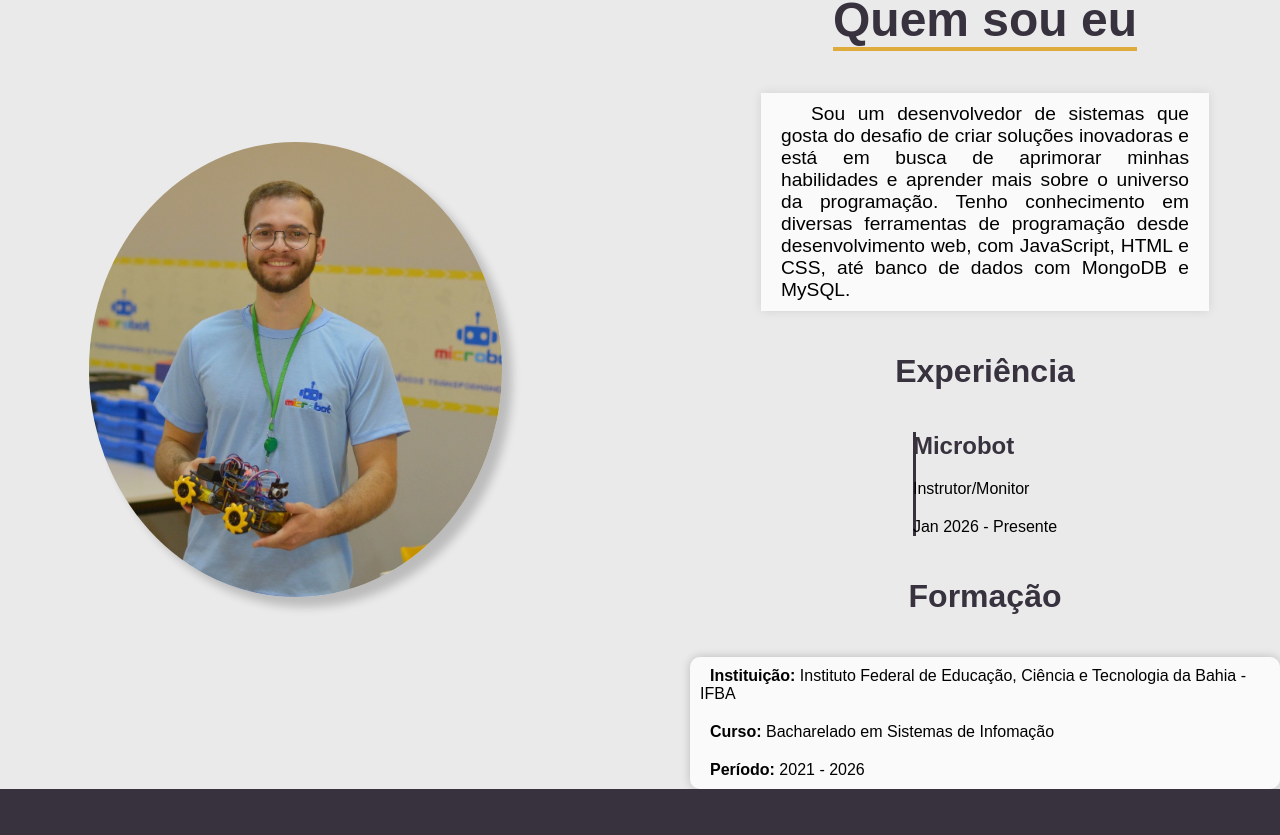
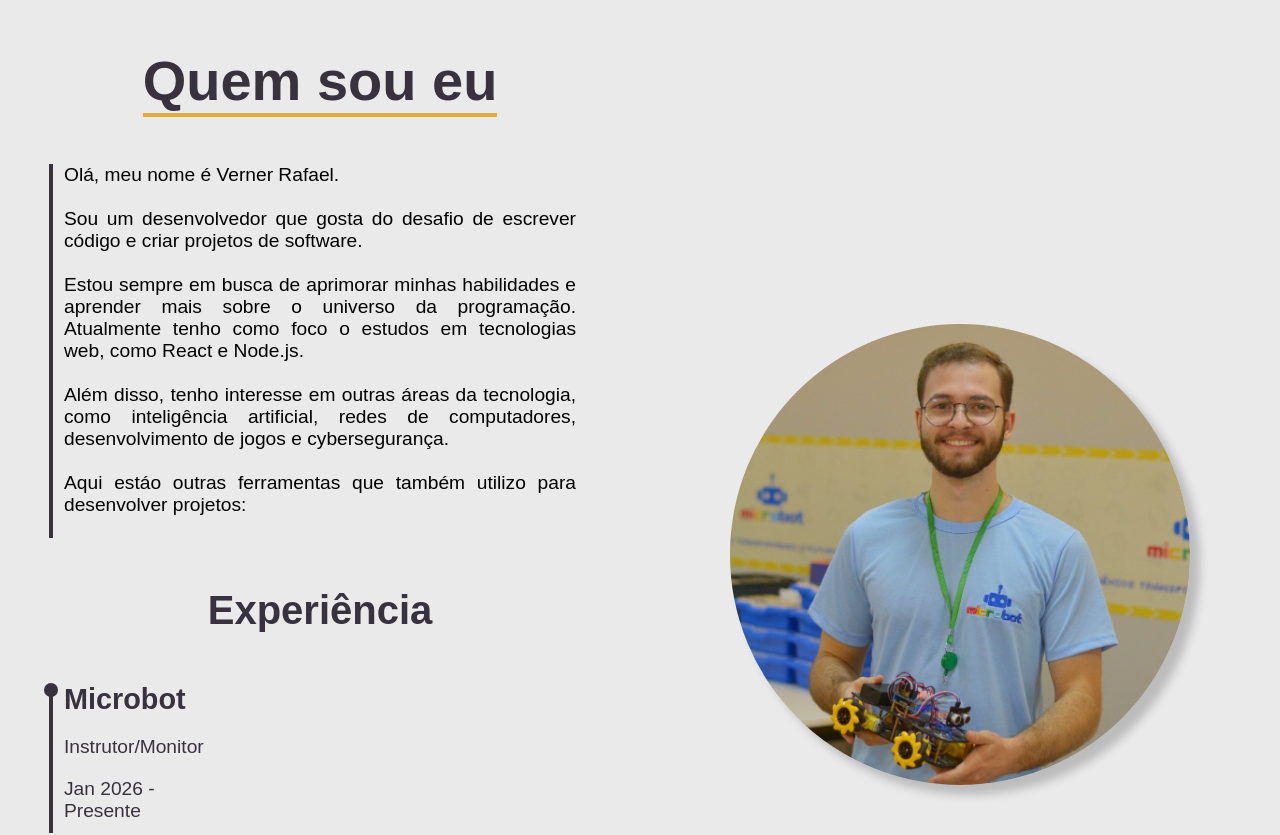
Before and after one commit to rafaelVerner/MeuPortfolio, a React (Vite) app: page / in a window 1280 px wide. Shown: the part 850-1685 px from the top of the page. Built offline with nearby package versions, Linux system fonts and the light colour scheme.

Commit message:
feat: novos estilos adcionados às seções.

```diff
--- a/src/components/About/About.css
+++ b/src/components/About/About.css
@@ -6,87 +6,104 @@
     align-items: center;
     flex-direction: row;
     justify-content: center;
-    gap: 100px;
+    gap: 10%;
+    padding: 0 0 40px 0;
 }
 
 .About .Card-Image{
-    width: 50%;
+    width: 40%;
     height: 100%;
     display: flex;
     justify-content: center;
 }
 
 .About img{
-    width: 70%;
+    width: 90%;
     border-radius: 50%;
     box-shadow: 10px 10px 10px rgba(0, 0, 0, 0.2);
     /* border: 4px solid #DEAB3C; */
+    aspect-ratio: 1/1;
+    object-fit: cover
 }
 
 .About .Card-Content{
-    width: 50%;
-    max-width: 50%;
+    width: 40%;
+    max-width: 40%;
     display: flex;
     flex-direction: column;
     align-items: center;
+    margin-top: 50px;
+
 }
 
+
+
 .About .Card-Content .Card-Header h1{
-    font-size: 3rem;
+    font-size: 3.5rem;
     font-weight: bold;
-    text-align: center;
     color: #37323E;
     border-bottom: 4px solid #DEAB3C;
 }
 
 
 .About .Card-Content .Sobre{
-    width: 35vw;
+    width: 100%;
     display: flex;
     flex-direction: column;
-    background-color: #ffffffc7;
     position: relative;
-    box-shadow: 0 0 10px rgba(0, 0, 0, 0.1);
 }
 
+.About .Card-Content .Sobre::before{
+    content: "";
+    background-color: #37323E;
+    width: 4px;
+    height: 100%;
+    position: absolute;
+    left: -15px;
+}
 
 .About .Sobre p{
     margin: 0;
-    padding: 10px 20px;
+
     font-size: 1.2rem;
     text-align: justify;
-    text-indent: 30px;
+    white-space: pre-line;
 }
 
 .About .Experiencias{
     width: 100%;
     display: flex;
-    align-items: center;
     flex-direction: column;
 }
+
 .About .Experiencias h3{
-    font-size: 2rem;
+    font-size: 2.5rem;
     color: #37323E;
+    text-align: center;
     padding: 10px 00;
 }
 
-
 .About .Experiencias .Exp-Cards{
+    width: 30%;
     display: flex;
     gap: 10%;
     position: relative;
+    flex-direction: column;
 }
 
 .About .Experiencias .Exp-Cards::before{
     content: "";
     background-color: #37323E;
-    width: 3px;
+    width: 4px;
     height: 100%;
     position: absolute;
+    left: -15px;
+    top: 1px;
 }
 
 .About .Experiencias .Exp-Content{
     width: 100%;
+    margin-bottom: 10px;
     display: flex;
     flex-direction: column;
     gap: 20px;
@@ -97,48 +114,99 @@
     margin: 0;
 }
 
+.About .Experiencias .Exp-Content p{
+    font-size: 1.2rem;
+    color: #37323E;
+}
+
 .About .Experiencias .Exp-Content h4{
-    font-size: 1.5rem;
+    font-size: 1.8rem;
     color: #37323E;
 }
 
 .About .Experiencias .Exp-Content::before{
+    content: "";
     background-color: #37323E;
-    width: 4px;
-    height: 100%;
+    width: 14px;
+    min-width: 14px;
+    min-height: 14px;
+    height: 14px;
+    border-radius: 50%;
+    position: absolute;
+    top: 0;
+    left: -20px;
+}
+
+.About .Formacao{
+    width: 100%;
+    display: flex;
+    flex-direction: column;
+}
+
+.About .Formacao .For-Header{
+    display: flex;
+    justify-content: center;
+}
+
+.About .Formacao .For-Header h3{
+    font-size: 2.5rem;
+    color: #37323E;
+    padding: 10px 00;
+
 }
 
 .About .Formacao .For-Cards{
     display: flex;
     gap: 10%;
+    position: relative;
+    flex-direction: column;
 }
 
-.About .Formacao .For-Header{
-    display: flex;
-    justify-content: center;
-
-}
-.About .Formacao h3{
-    font-size: 2rem;
-    color: #37323E;
-    padding: 10px 00;
+.About .Formacao .For-Cards::before{
+    content: "";
+    background-color: #37323E;
+    width: 4px;
+    height: 100%;
+    position: absolute;
+    left: -15px;
+    top: 1px;
 
 }
 
 .About .Formacao .For-Content{
-    width: 100%;
+    width: 90%;
     display: flex;
     gap: 20px;
     flex-direction: column;
-    padding: 10px;
-    background-color: #ffffffc7;
-    border-radius: 10px;
-    box-shadow: 0 0 10px rgba(0, 0, 0, 0.2)
+    position: relative;
+    margin-bottom: 10px;
+}
+
+.About .Formacao .For-Content::before{
+    content: "";
+    background-color: #37323E;
+    width: 14px;
+    min-width: 14px;
+    min-height: 14px;
+    height: 14px;
+    border-radius: 50%;
+    position: absolute;
+    top: 0;
+    left: -20px;
+}
+
+.About .Formacao .For-Content p, .About .Formacao .For-Content h4{
+    margin: 0;
+}
+
+.About .Formacao .For-Content h4{
+    font-size: 1.8rem;
+    color: #37323E;
 }
 
 .About .Formacao .For-Content p{
-    margin: 0;
-    text-indent: 10px;
+    font-size: 1.2rem;
+    color: #37323E;
 }
 
 
@@ -149,12 +217,25 @@
         padding: 10px;
     }
     .About .Card-Image{
-        margin-top: 90px;
+        margin-bottom: 50px;
+        margin-top: 40px;
         width: 80%;
         height: 100%;
     }
-    .Exp-Content {
-        min-width: 100%;
+    .About .Card-Content{
+        width: 100%;
+        max-width: 100%;
+    }
+    .About .Card-Content .Sobre{
+        width: 90%;
+    }
+    .Experiencias, .Formacao{
+        align-items: center;
     }
 
+    .About .Formacao .For-Cards{
+        width: 90%;
+    }
+
+
 }
--- a/src/components/About/About.jsx
+++ b/src/components/About/About.jsx
@@ -5,9 +5,6 @@ import { profileData } from '../../data/profile.js';
 function About() {
     return(
         <div className="About" id="About">
-            <div className="Card-Image">
-                <img src={myImage} alt="Minha imagem segurando um robozinho." />
-            </div>
             <div className="Card-Content">
                 <div className="Card-Header">
                      <h1>Quem sou eu</h1>
@@ -22,7 +19,7 @@ function About() {
                     <div className="Exp-Cards">
                         {profileData.experiencia.content.map((exp, index)=>{
                                 return(
-                                    <div className='Exp-Content'  key={index}>
+                                    <div className="Exp-Content"  key={index}>
                                         <h4>{exp.empresa}</h4>
                                         <p>{exp.cargo}</p>
                                         <p>{exp.periodo}</p>
@@ -43,9 +40,9 @@ function About() {
                         {profileData.formacao.content.map((item, index)=>{
                                     return(
                                         <div className='For-Content'  key={index}>
-                                            <p><b>Instituição: </b>{item.intituicao}</p>
-                                            <p><b>Curso: </b>{item.curso}</p>
-                                            <p><b>Período: </b>{item.periodo}</p>
+                                            <h4>{item.curso}</h4>
+                                            <p>{item.intituicao}</p>
+                                            <p>{item.periodo}</p>
                                         </div>
                                     );
                                 }
@@ -54,7 +51,9 @@ function About() {
                     </div>
                 </div>
             </div>
-
+            <div className="Card-Image">
+                <img src={myImage} alt="Minha imagem segurando um robozinho." />
+            </div>
         </div>
     );
 
--- a/src/components/Footer/Footer.css
+++ b/src/components/Footer/Footer.css
@@ -41,3 +41,10 @@ footer a{
     text-decoration: none;
     color: #ffffffc7;
 }
+
+@media (max-width: 1080px){
+  footer .Info-Row{
+    gap: 20px;
+    flex-direction: column;
+  }
+}
--- a/src/components/Hero/Hero.css
+++ b/src/components/Hero/Hero.css
@@ -30,18 +30,16 @@
 }
 
 .Hero .Content a{
-    padding: 10px 20px;
+    padding: 10px 10px;
     font-size: 1.2rem;
-    background-color: #DEAB3C;
     color: #EBEAEB;
-    border: none;
-    border-radius: 50px;
+    border-bottom: 3px solid #DEAB3C;
     text-decoration: none;
     transition: background-color 0.4s ease;
 }
 
 .Hero .Content a:hover {
-    background-color: #DE9E36;
+    background-color: #DEAB3C;
     transition: background-color 0.4s ease;
 }
 
@@ -71,7 +69,7 @@
 
 @media (max-width: 1080px){
     .Hero h1{
-        font-size: 2.5rem;
+        font-size: 5rem;
     }
     .Hero h3{
         font-size: 1.5rem;
--- a/src/components/Navbar/Navbar.css
+++ b/src/components/Navbar/Navbar.css
@@ -3,6 +3,7 @@
     display: flex;
     align-items: center;
     width: 100%;
+    max-width: 100%;
     height: 55px;
     background-color:#37323E;
     position: fixed;
@@ -13,7 +14,6 @@
     margin: 0 auto;
     gap: 20px;
     display: flex;
-    border-radius: 50px;
     padding: 10px 20px;
 }
 
@@ -30,3 +30,12 @@
     background-color: #DEAB3C;
     transition: background-color 0.4s ease;
 }
+
+@media (max-width: 1080px){
+    .Links{
+        padding: 0;
+    }
+    .Links a{
+        padding: 10px 15px;
+    }
+}
--- a/src/data/profile.js
+++ b/src/data/profile.js
@@ -4,7 +4,7 @@ export const profileData = {
     descricao: "Desenvolvendo aplicações web modernas com foco em usuabilidade e eficiência.",
     sobre: {
         title: "Sobre mim",
-        content: "Sou um desenvolvedor de sistemas que gosta do desafio de criar soluções inovadoras e está em busca de aprimorar minhas habilidades e aprender mais sobre o universo da programação. Tenho conhecimento em diversas ferramentas de programação desde desenvolvimento web, com JavaScript, HTML e CSS, até banco de dados com MongoDB e MySQL."
+        content: "\tOlá, meu nome é Verner Rafael. \n\nSou um desenvolvedor que gosta do desafio de escrever código e criar projetos de software.\n\nEstou sempre em busca de aprimorar minhas habilidades e aprender mais sobre o universo da programação. Atualmente tenho como foco o estudos em tecnologias web, como React e Node.js.\n\nAlém disso, tenho interesse em outras áreas da tecnologia, como inteligência artificial, redes de computadores, desenvolvimento de jogos e cybersegurança.\n\nAqui estáo outras ferramentas que também utilizo para desenvolver projetos: \n\n"
     },
     experiencia:{
         title: "Experiência",
```
Also changed, not shown: src/assets/Verner2.jpeg.
